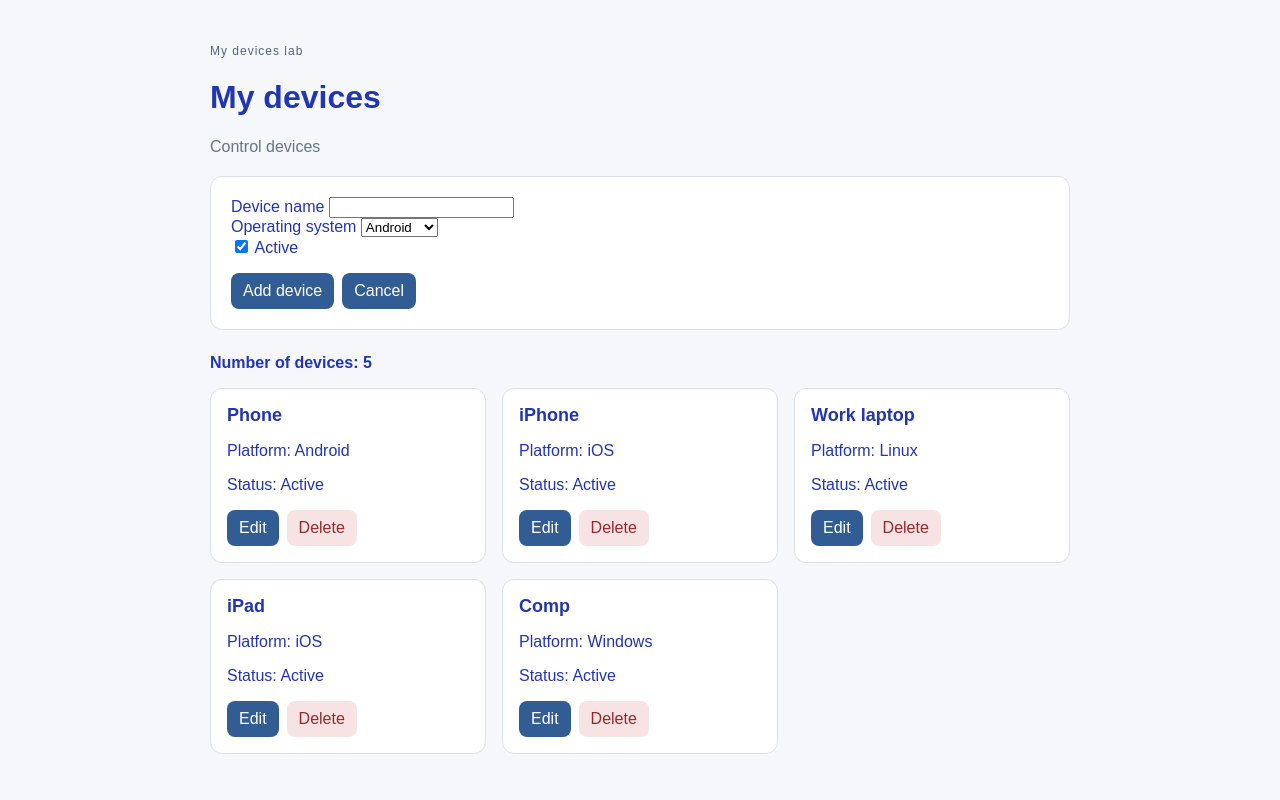
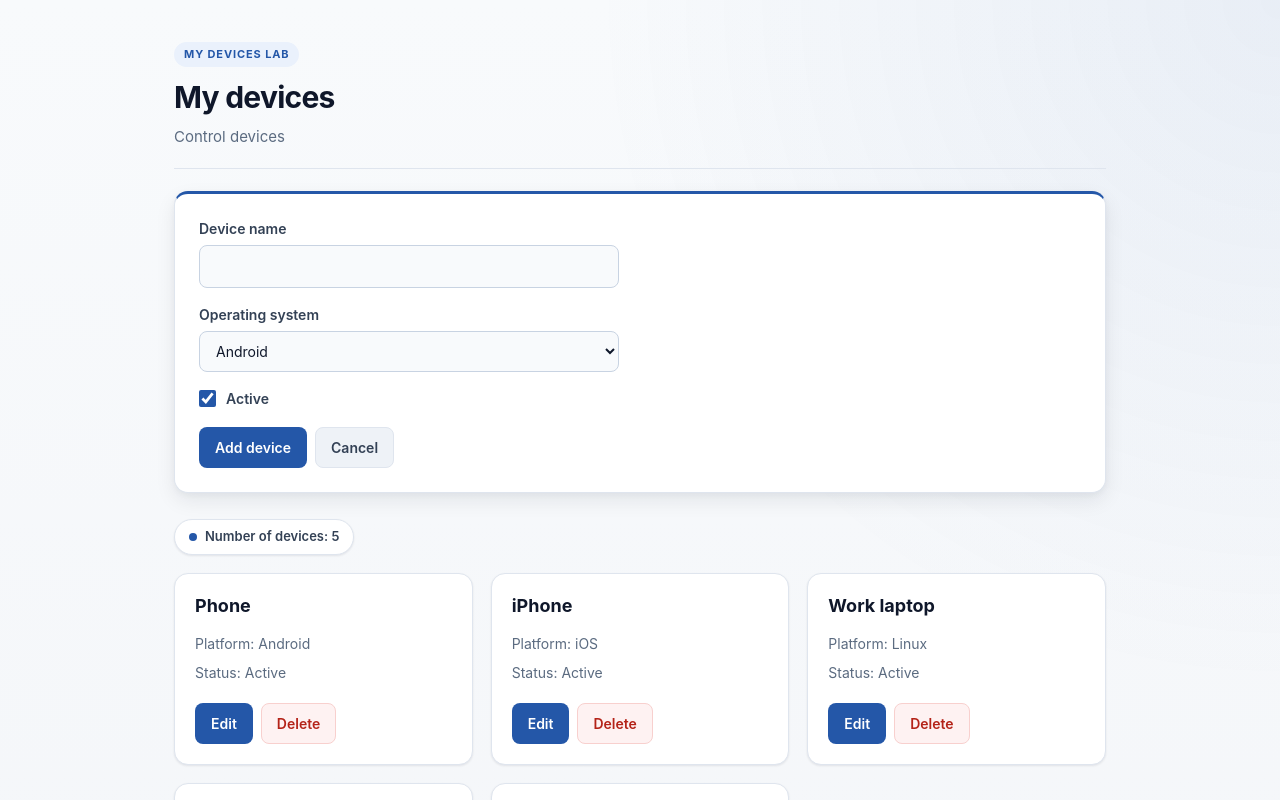
Before and after one commit to FullStack66-webinars/devices-control, a React (Vite) app: page / in a window 1280 px wide. Both pictures are taken after a click on the button "Add Device". Shown: the top 800 px of the page. Built offline with nearby package versions, Linux system fonts and the light colour scheme.

Commit message:
Improve UI styling and add subtle CSS animations

```diff
--- a/src/App.css
+++ b/src/App.css
@@ -1,89 +1,365 @@
 .page {
-    max-width: 900px;
+    max-width: 980px;
     margin: 0 auto;
-    padding: 32px 20px;
+    padding: 40px 24px 56px;
+}
+
+.page header {
+    padding-bottom: 20px;
+    border-bottom: 1px solid var(--border);
+}
+
+.page header h1 {
+    margin: 8px 0 6px;
+    font-size: 30px;
+    font-weight: 700;
+    letter-spacing: -0.025em;
+    color: var(--text);
 }
 
 .kicker {
-    color: #526781;
-    font-size: 12px;
-    letter-spacing: 1px;
+    display: inline-block;
+    margin: 0;
+    padding: 4px 10px;
+    border-radius: 999px;
+    background: var(--accent-soft);
+    color: var(--accent);
+    font-size: 11px;
+    font-weight: 700;
+    letter-spacing: 0.08em;
+    text-transform: uppercase;
+}
+
+.muted {
+    margin: 0;
+    color: var(--text-muted);
+    font-size: 15px;
 }
 
 .summary {
-    font-weight: bold;
-    margin: 24px 0 16px;
+    display: inline-flex;
+    align-items: center;
+    gap: 8px;
+    margin: 26px 0 18px;
+    padding: 7px 14px;
+    border-radius: 999px;
+    background: var(--surface);
+    border: 1px solid var(--border);
+    box-shadow: var(--shadow-sm);
+    font-size: 13px;
+    font-weight: 600;
+    color: var(--secondary-text);
+}
+
+.summary::before {
+    content: "";
+    width: 8px;
+    height: 8px;
+    border-radius: 50%;
+    background: var(--accent);
 }
 
 .device-list {
     display: grid;
-    grid-template-columns: repeat(auto-fit, minmax(230px, 1fr));
-    gap: 16px;
+    grid-template-columns: repeat(auto-fill, minmax(260px, 1fr));
+    gap: 18px;
 }
 
 .device-card {
-    background: #fff;
-    padding: 16px;
-    border: 1px solid #d9e0e8;
-    border-radius: 12px;
+    display: flex;
+    flex-direction: column;
+    background: var(--surface);
+    padding: 20px;
+    border: 1px solid var(--border);
+    border-radius: var(--radius-lg);
+    box-shadow: var(--shadow-sm);
+    transition:
+        transform 180ms ease,
+        box-shadow 180ms ease,
+        border-color 180ms ease;
+    animation: cardReveal 220ms cubic-bezier(0.16, 1, 0.3, 1);
+}
+
+.device-card:hover {
+    transform: translateY(-2px);
+    box-shadow: var(--shadow-md);
+    border-color: var(--border-strong);
+}
+
+.device-card h2 {
+    margin: 0 0 12px;
+    font-size: 18px;
+    font-weight: 700;
+    line-height: 1.3;
+    color: var(--text);
+    overflow-wrap: anywhere;
+}
+
+.device-card > p {
+    margin: 4px 0;
+    font-size: 14px;
+    color: var(--text-muted);
 }
 
 .name-input {
     display: block;
-    color: inherit;
-    border: none;
-    background: transparent;
+    width: 100%;
+    margin: 0 0 16px;
+    padding: 6px 8px;
+    color: var(--text);
+    background: var(--surface-subtle);
+    border: 1px solid var(--border-strong);
+    border-radius: var(--radius-sm);
     outline: none;
-
     font-family: inherit;
-    font-size: 18px;
-    font-weight: bold;
-
-    margin: 0 0 16px;
-    padding: 0;
-    width: 100%;
-    box-shadow: 0 1px 0 0 #d9e0e8;
+    font-size: 16px;
+    font-weight: 600;
+    transition:
+        border-color 150ms ease,
+        box-shadow 150ms ease,
+        background-color 150ms ease;
 }
 
-.device-card h2 {
-    margin: 0 0 16px;
-    font-size: 18px;
-}
-
-.muted {
-    color: #667587;
+.name-input:focus {
+    background: var(--surface);
+    border-color: var(--accent);
+    box-shadow: 0 0 0 3px var(--accent-ring);
 }
 
 .actions {
     display: flex;
     flex-wrap: wrap;
     gap: 8px;
-    margin-top: 16px;
+    margin-top: 18px;
+}
+
+.device-card .actions {
+    margin-top: auto;
+    padding-top: 16px;
 }
 
 .actions button {
-    border: 0;
-    border-radius: 8px;
-    padding: 9px 12px;
-    background: #315d94;
+    border: 1px solid transparent;
+    border-radius: var(--radius-sm);
+    padding: 9px 15px;
+    background: var(--accent);
     color: #fff;
+    font-size: 14px;
+    font-weight: 600;
+    transition:
+        background-color 150ms ease,
+        border-color 150ms ease,
+        color 150ms ease,
+        transform 120ms ease,
+        box-shadow 150ms ease;
+}
+
+.actions button:hover:not(:disabled) {
+    background: var(--accent-hover);
+    box-shadow: 0 2px 8px rgba(36, 87, 168, 0.22);
+}
+
+.actions button:active:not(:disabled) {
+    transform: translateY(1px);
+}
+
+.actions button:focus-visible {
+    outline: 2px solid var(--accent);
+    outline-offset: 2px;
 }
 
 .actions button:disabled {
-    background: #c5ccd5;
+    background: #dbe2ec;
+    color: #7c8ca1;
     cursor: not-allowed;
-    color: #667587;
+    box-shadow: none;
+}
+
+.actions .secondary,
+.panel .actions button[type="button"] {
+    background: var(--secondary-bg);
+    border-color: var(--border);
+    color: var(--secondary-text);
+}
+
+.actions .secondary:hover:not(:disabled),
+.panel .actions button[type="button"]:hover:not(:disabled) {
+    background: var(--secondary-hover);
+    border-color: var(--border-strong);
+    box-shadow: none;
 }
 
 .actions .danger {
-    background: #f7e3e3;
-    color: #922c2c
+    background: var(--danger-bg);
+    border-color: var(--danger-border);
+    color: var(--danger);
+}
+
+.actions .danger:hover:not(:disabled) {
+    background: var(--danger-hover);
+    border-color: #f3b5b2;
+    box-shadow: none;
 }
 
 .panel {
-    background: #fff;
-    border: 1px solid #d9e0e8;
-    border-radius: 12px;
-    margin-top: 20px;
-    padding: 20px;
+    background: var(--surface);
+    border: 1px solid var(--border);
+    border-top: 3px solid var(--accent);
+    border-radius: var(--radius-lg);
+    box-shadow: var(--shadow-md);
+    margin-top: 22px;
+    padding: 24px;
+    animation: panelReveal 220ms cubic-bezier(0.16, 1, 0.3, 1);
 }
+
+.form-field {
+    margin: 0 0 16px;
+}
+
+.form-field label {
+    display: flex;
+    flex-direction: column;
+    gap: 6px;
+    font-size: 14px;
+    font-weight: 600;
+    color: var(--secondary-text);
+}
+
+.form-field label:has(input[type="checkbox"]) {
+    flex-direction: row;
+    align-items: center;
+    gap: 10px;
+    width: fit-content;
+    cursor: pointer;
+    user-select: none;
+}
+
+.form-field input[type="text"],
+.form-field select {
+    width: 100%;
+    max-width: 420px;
+    padding: 10px 12px;
+    color: var(--text);
+    background: var(--surface-subtle);
+    border: 1px solid var(--border-strong);
+    border-radius: var(--radius-sm);
+    font-size: 14px;
+    font-weight: 400;
+    outline: none;
+    transition:
+        border-color 150ms ease,
+        box-shadow 150ms ease,
+        background-color 150ms ease;
+}
+
+.form-field input[type="text"]:focus,
+.form-field select:focus {
+    background: var(--surface);
+    border-color: var(--accent);
+    box-shadow: 0 0 0 3px var(--accent-ring);
+}
+
+.form-field input[type="checkbox"] {
+    width: 17px;
+    height: 17px;
+    margin: 0;
+    accent-color: var(--accent);
+    cursor: pointer;
+}
+
+.edit-name-field {
+    margin: 0 0 14px;
+}
+
+.edit-name-field .name-input {
+    margin: 0;
+}
+
+.name-input[aria-invalid="true"],
+.form-field input[aria-invalid="true"],
+.form-field select[aria-invalid="true"] {
+    border-color: var(--danger);
+    background: var(--danger-bg);
+}
+
+.name-input[aria-invalid="true"]:focus,
+.form-field input[aria-invalid="true"]:focus,
+.form-field select[aria-invalid="true"]:focus {
+    box-shadow: 0 0 0 3px rgba(180, 35, 24, 0.16);
+}
+
+.field-error {
+    color: var(--danger);
+    font-size: 13px;
+    font-weight: 500;
+    margin: 6px 0 0;
+    padding-left: 8px;
+    border-left: 2px solid var(--danger);
+    animation: errorReveal 160ms ease-out;
+}
+
+@keyframes panelReveal {
+    from {
+        opacity: 0;
+        transform: translateY(-8px);
+    }
+    to {
+        opacity: 1;
+        transform: translateY(0);
+    }
+}
+
+@keyframes cardReveal {
+    from {
+        opacity: 0;
+        transform: translateY(6px);
+    }
+    to {
+        opacity: 1;
+        transform: translateY(0);
+    }
+}
+
+@keyframes errorReveal {
+    from {
+        opacity: 0;
+        transform: translateY(-3px);
+    }
+    to {
+        opacity: 1;
+        transform: translateY(0);
+    }
+}
+
+@media (max-width: 600px) {
+    .page {
+        padding: 24px 16px 40px;
+    }
+
+    .panel {
+        padding: 18px;
+    }
+
+    .form-field input[type="text"],
+    .form-field select {
+        max-width: 100%;
+    }
+}
+
+@media (prefers-reduced-motion: reduce) {
+    .device-card,
+    .panel,
+    .field-error,
+    .actions button,
+    .name-input,
+    .form-field input[type="text"],
+    .form-field select {
+        animation: none;
+        transition: none;
+    }
+
+    .device-card:hover,
+    .actions button:active:not(:disabled) {
+        transform: none;
+    }
+}
--- a/src/index.css
+++ b/src/index.css
@@ -1,18 +1,55 @@
 :root {
-  font-family: Arial, Helvetica, sans-serif;
-  color: #2235b2;
-  background: #f5f7fa;
+  --bg: #f4f6f9;
+  --surface: #ffffff;
+  --surface-subtle: #f8fafc;
+  --border: #dfe5ee;
+  --border-strong: #c8d3e2;
+  --text: #0f172a;
+  --text-muted: #5b6b80;
+  --accent: #2457a8;
+  --accent-hover: #1b4587;
+  --accent-soft: #eaf1fc;
+  --accent-ring: rgba(36, 87, 168, 0.2);
+  --danger: #b42318;
+  --danger-bg: #fef2f2;
+  --danger-border: #f8d0ce;
+  --danger-hover: #fde2e1;
+  --secondary-bg: #eef2f7;
+  --secondary-hover: #e2e8f0;
+  --secondary-text: #334155;
+  --radius-sm: 8px;
+  --radius-md: 12px;
+  --radius-lg: 14px;
+  --shadow-sm: 0 1px 2px rgba(15, 23, 42, 0.05), 0 1px 3px rgba(15, 23, 42, 0.04);
+  --shadow-md: 0 8px 20px rgba(15, 23, 42, 0.08), 0 2px 6px rgba(15, 23, 42, 0.04);
+
+  font-family: -apple-system, BlinkMacSystemFont, "Segoe UI", Roboto, Helvetica, Arial, sans-serif;
+  line-height: 1.5;
+  color: var(--text);
+  background: var(--bg);
+  -webkit-font-smoothing: antialiased;
+  -moz-osx-font-smoothing: grayscale;
 }
 
-*{
+* {
   box-sizing: border-box;
 }
 
-body{
+body {
   margin: 0;
+  min-height: 100vh;
+  background:
+    radial-gradient(circle at top right, rgba(36, 87, 168, 0.07), transparent 42%),
+    linear-gradient(180deg, #f8fafc 0%, var(--bg) 100%);
+  color: var(--text);
 }
 
-button{
+button,
+input,
+select {
   font: inherit;
+}
+
+button {
   cursor: pointer;
 }
```
